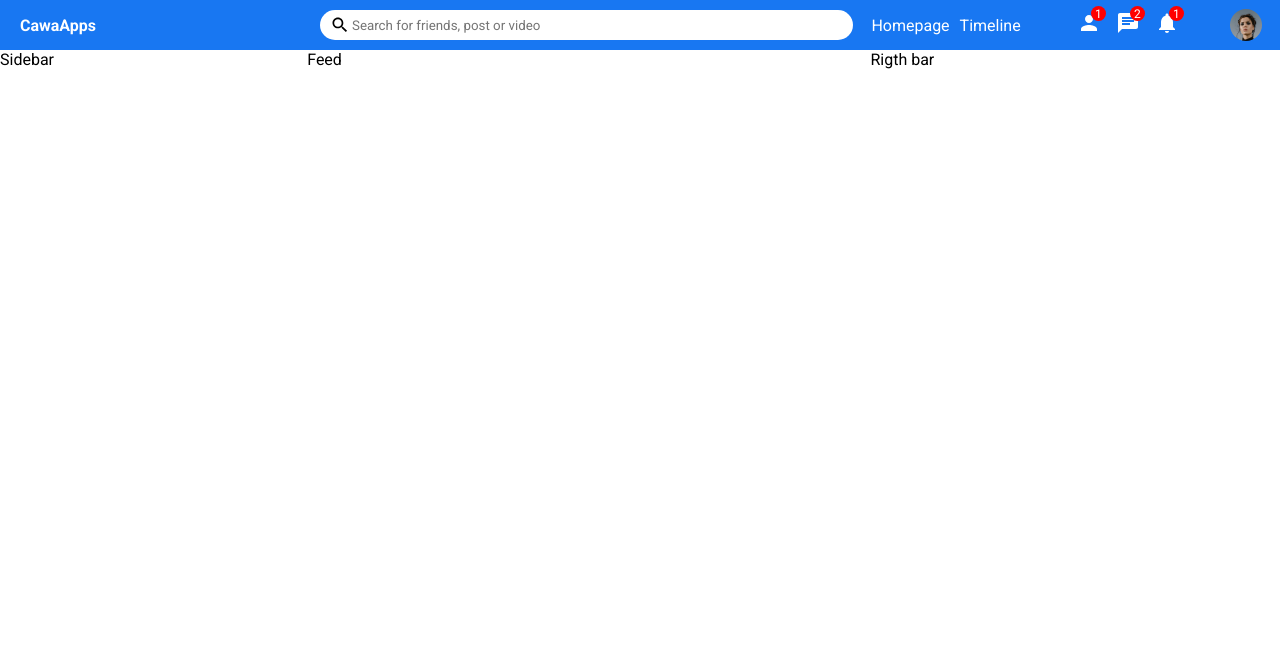
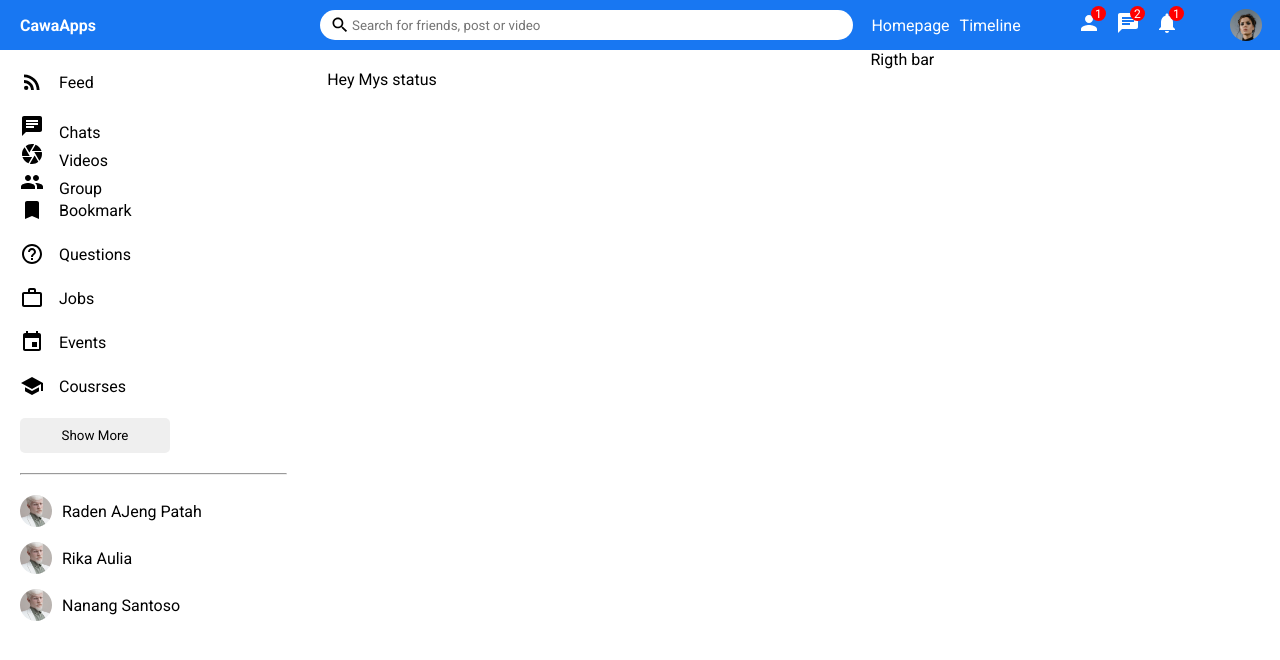
Before and after one commit to youone04/uimediasosial, a React (Create React App) app: page / in a window 1280 px wide. Shown: the top 660 px of the page. Built offline with nearby package versions, Linux system fonts and the light colour scheme; the HTML template or start-up script is replaced by a standard one.

Commit message:
update sidbar desain

```diff
--- a/src/components/feed/Feed.jsx
+++ b/src/components/feed/Feed.jsx
@@ -1,9 +1,12 @@
+import Share from '../share/Share';
 import './feed.css';
 
 const Feed = () => {
     return(
         <div className="feed">
-        Feed
+            <div className="feedWrapper">
+                <Share/>
+            </div>
         </div>
     )
 }
--- a/src/components/feed/feed.css
+++ b/src/components/feed/feed.css
@@ -1,3 +1,6 @@
 .feed{
     flex: 5.5;
 }
+.feedWrapper{
+    padding: 20px;
+}
--- /dev/null
+++ b/src/components/share/Share.jsx
@@ -0,0 +1,11 @@
+import './share.css';
+
+const Share = () => {
+    return(
+        <div>
+            Hey Mys status
+        </div>
+
+    )
+}
+export default Share;
--- a/src/components/sidebar/Sidebar.jsx
+++ b/src/components/sidebar/Sidebar.jsx
@@ -1,9 +1,74 @@
 import './sidebar.css';
+import { RssFeed ,
+         Bookmark,
+         HelpOutline,
+         WorkOutline,
+         Event,
+         School,
+         Chat,
+         Camera,
+         Group
+         } from '@material-ui/icons';
 
 const Sidebar = () => {
     return(
        <div className="sidebar">
-        Sidebar
+           <div className="sidebarWrapper">
+               <ui className="sidebarList">
+                   <li className="sidebarListItem">
+                    <RssFeed className="sidebarIcon"/>
+                    <span className="sidebarListItemText">Feed</span>
+                   </li>
+                   <li>
+                   <Chat className="sidebarIcon"/>
+                    <span className="sidebarListItemText">Chats</span>
+                   </li>
+                   <li>
+                   <Camera className="sidebarIcon"/>
+                    <span className="sidebarListItemText">Videos</span>
+                   </li>
+                   <li>
+                   <Group className="sidebarIcon"/>
+                    <span className="sidebarListItemText">Group</span>
+                   </li>
+                   <li className="sidebarListItem">
+                    <Bookmark className="sidebarIcon"/>
+                    <span className="sidebarListItemText">Bookmark</span>
+                   </li>
+                   <li className="sidebarListItem">
+                    <HelpOutline className="sidebarIcon"/>
+                    <span className="sidebarListItemText">Questions</span>
+                   </li>
+                   <li className="sidebarListItem">
+                    <WorkOutline className="sidebarIcon"/>
+                    <span className="sidebarListItemText">Jobs</span>
+                   </li>
+                   <li className="sidebarListItem">
+                    <Event className="sidebarIcon"/>
+                    <span className="sidebarListItemText">Events</span>
+                   </li>
+                   <li className="sidebarListItem">
+                    <School className="sidebarIcon"/>
+                    <span className="sidebarListItemText">Cousrses</span>
+                   </li>
+               </ui>
+               <button className="sidebarButton">Show More</button>
+               <hr className="sidebarHr"/>
+               <ul className="sidbarFriendList">
+                   <li className="sidebarFriend">
+                       <img src="/assets/person/2.jpeg" alt="person" className="sidebarFriendImg" />
+                       <span className="sidebarFriendName">Raden AJeng Patah</span>
+                   </li>
+                   <li className="sidebarFriend">
+                       <img src="/assets/person/2.jpeg" alt="person" className="sidebarFriendImg" />
+                       <span className="sidebarFriendName">Rika Aulia</span>
+                   </li>
+                   <li className="sidebarFriend">
+                       <img src="/assets/person/2.jpeg" alt="person" className="sidebarFriendImg" />
+                       <span className="sidebarFriendName">Nanang Santoso</span>
+                   </li>
+               </ul>
+           </div>
         </div>
     )
 }
--- a/src/components/sidebar/sidebar.css
+++ b/src/components/sidebar/sidebar.css
@@ -1,3 +1,57 @@
 .sidebar{
     flex: 3;
+    height: calc(100vh - 50px);
+    overflow-y: scroll;
 }
+::-webkit-scrollbar{
+    width: 5px;
+}
+::-webkit-scrollbar-track{
+    background-color: #f1f1f1;
+}
+::-webkit-scrollbar-thumb{
+    background-color: rgb(179, 167, 167);
+}
+.sidebarWrapper{
+    padding: 20px;
+}
+.sidebarList{
+    padding: 0;
+    margin: 0;
+    list-style: none;
+}
+.sidebarListItem{
+    display: flex;
+    align-items: center;
+    margin-bottom: 20px;
+}
+.sidebarIcon{
+   margin-right: 15px;
+}
+.sidebarButton{
+    width: 150px;
+    border: none;
+    padding: 10px;
+    border-radius: 5px;
+    font-weight: 500;
+}
+.sidebarHr{
+    margin: 20px 0;
+}
+.sidbarFriendList{
+    padding: 0;
+    margin: 0;
+    list-style: none;
+}
+.sidebarFriend{
+    display: flex;
+    align-items: center;
+    margin-bottom: 15px;
+}
+.sidebarFriendImg{
+    width: 32px;
+    height: 32px;
+    border-radius: 50%;
+    object-fit: cover;
+    margin-right: 10px;
+}
```
Also changed, not shown: note.txt, src/components/share/share.css (added), 1 other file (tests, documents, lock files or other folders).
